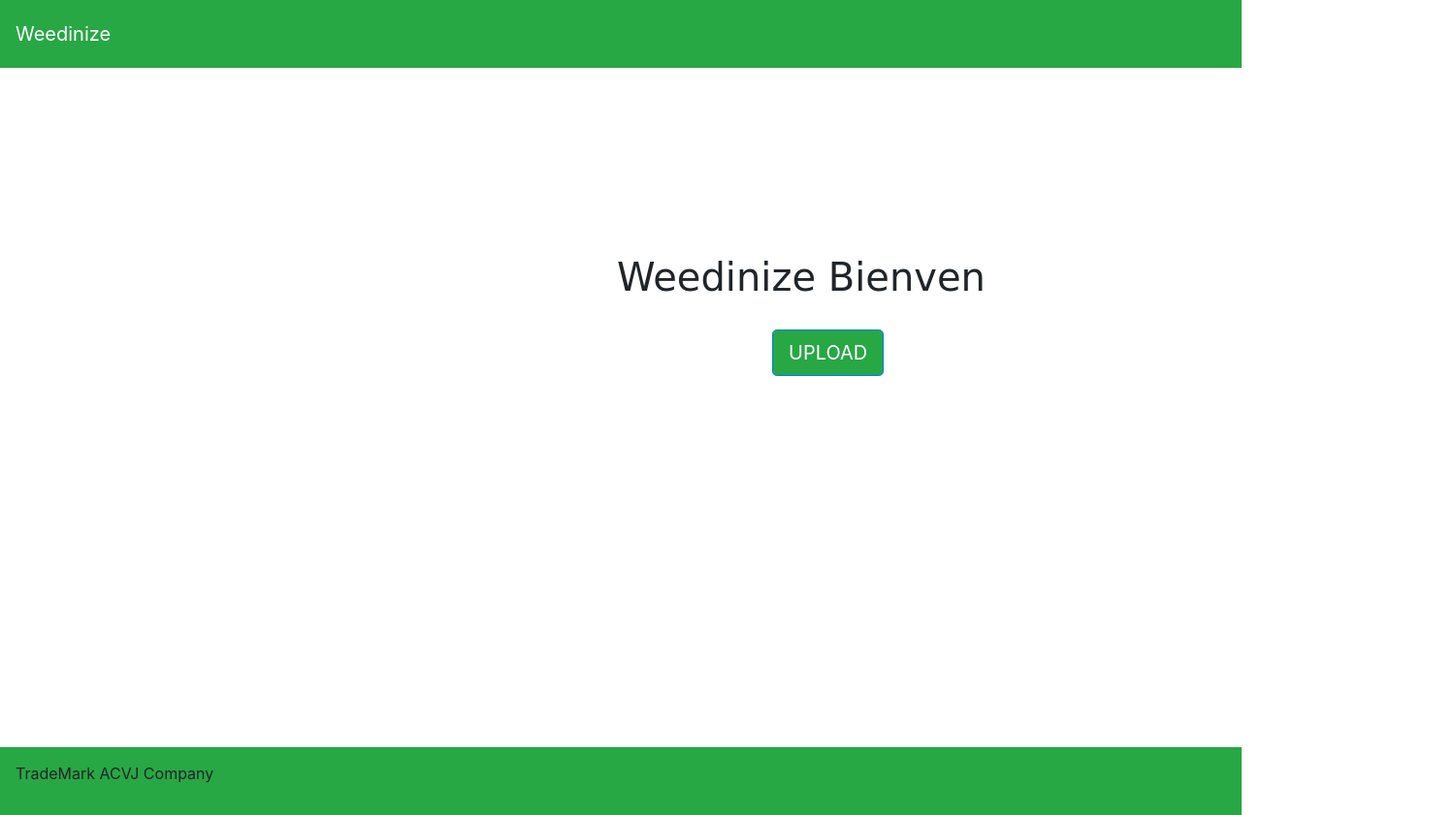
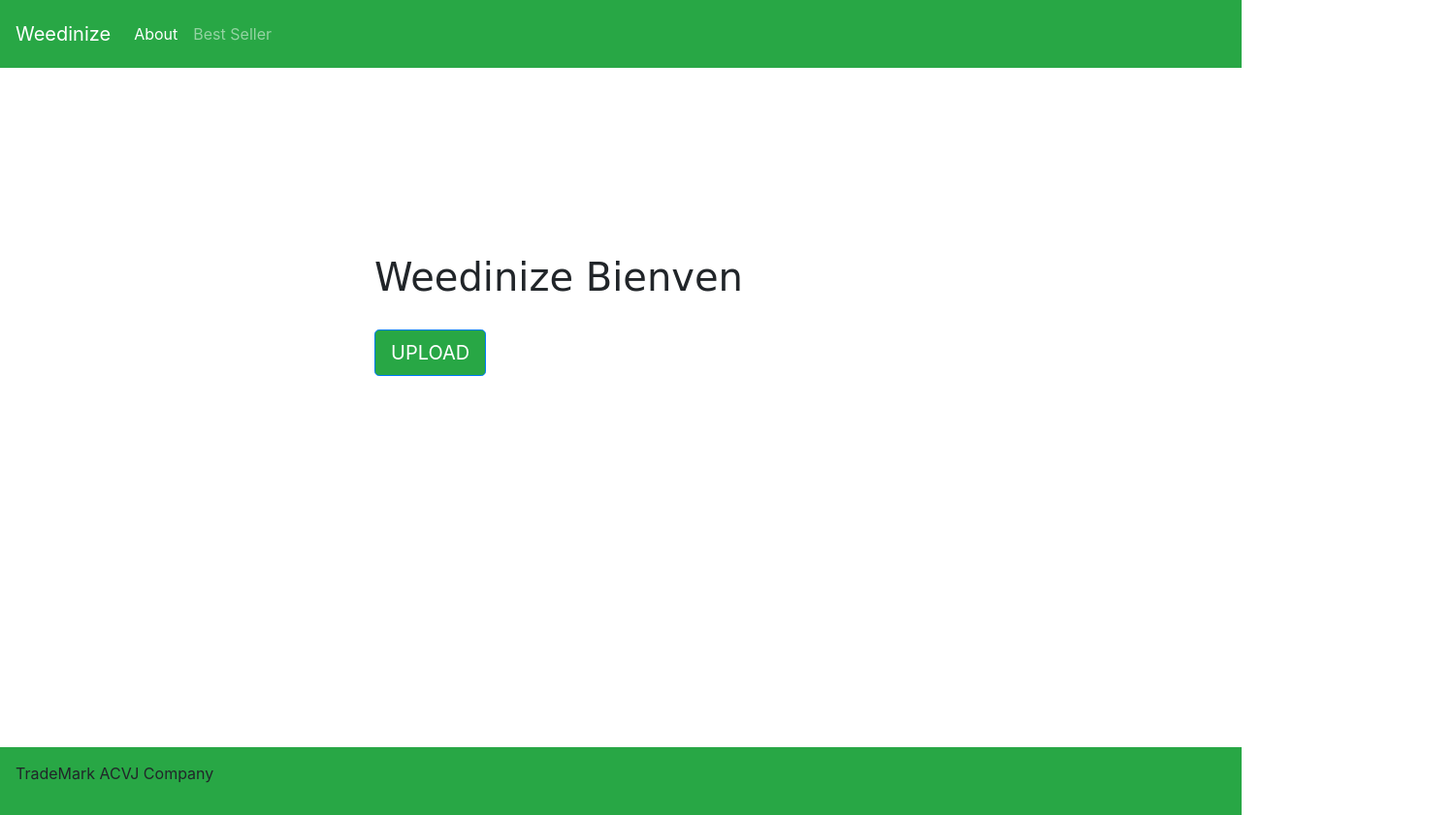
Before and after one commit to AbrahamTesla/Weedinize, a website: page public/index.html in a window 1280 px wide. Shown: the whole page at 97% size, 1500 px wide, since content can reach past the window. Drawn offline with nearby package versions, Linux system fonts and the light colour scheme.

Commit message:
added page image

```diff
--- a/public/index.html
+++ b/public/index.html
@@ -28,9 +28,7 @@
             <a class="nav-link" href="#">Sign In </a>
           </li> -->
           <li class="nav-item">
-
             <a class="nav-link" href="bestSeller.html">Best Seller</a>
-
           </li>
           <!-- <li class="nav-item">
             <a class="nav-link" href="#">About</a>
@@ -41,6 +39,7 @@
 
    <div class="container">
         <div class="row">
+          <div class="col-lg-6 offset-md-3">
               <div class="jumbotron">
                 <!-- <h1 class="display-3">Weedinize</h1> -->
                 <h1 class="animated  slideInLeft delay-1s">Weedinize
@@ -54,6 +53,7 @@
                   <a class="btn btn-primary btn-lg" href="upload.html" role="button">UPLOAD</a>
                 </p>
               </div>
+            </div>
         </div>
   </div>
 
--- a/public/stylesheet.css
+++ b/public/stylesheet.css
@@ -23,7 +23,7 @@ h6 {
 	font-weight: 500;
 	line-height: 1.2;
 	color: inherit;
-	margin-left: 550px;
+	/* margin-left: 550px; */
 	margin-bottom: 30px;
 }
 
@@ -33,7 +33,7 @@ h6 {
 	font-size: 1.25rem;
 	line-height: 1.5;
 	border-radius: .3rem;
-	margin-left: 710px;
+	/* margin-left: 710px; */
 	background-color: #28a745;
 }
 .jumbotron {
@@ -62,7 +62,7 @@ h6 {
 .navbar-dark .navbar-nav .show > .nav-link {
 	color: #fff;
 	/* float: right; */
-	margin-left: 1250px;
+	/* margin-left: 1250px; */
 }
 img {
 	height:286px;
```
Also changed, not shown: public/image/bestSellerPage.png (added), public/image/indexPage.png (added), public/image/uploadPage.png (added), 2 other files.
